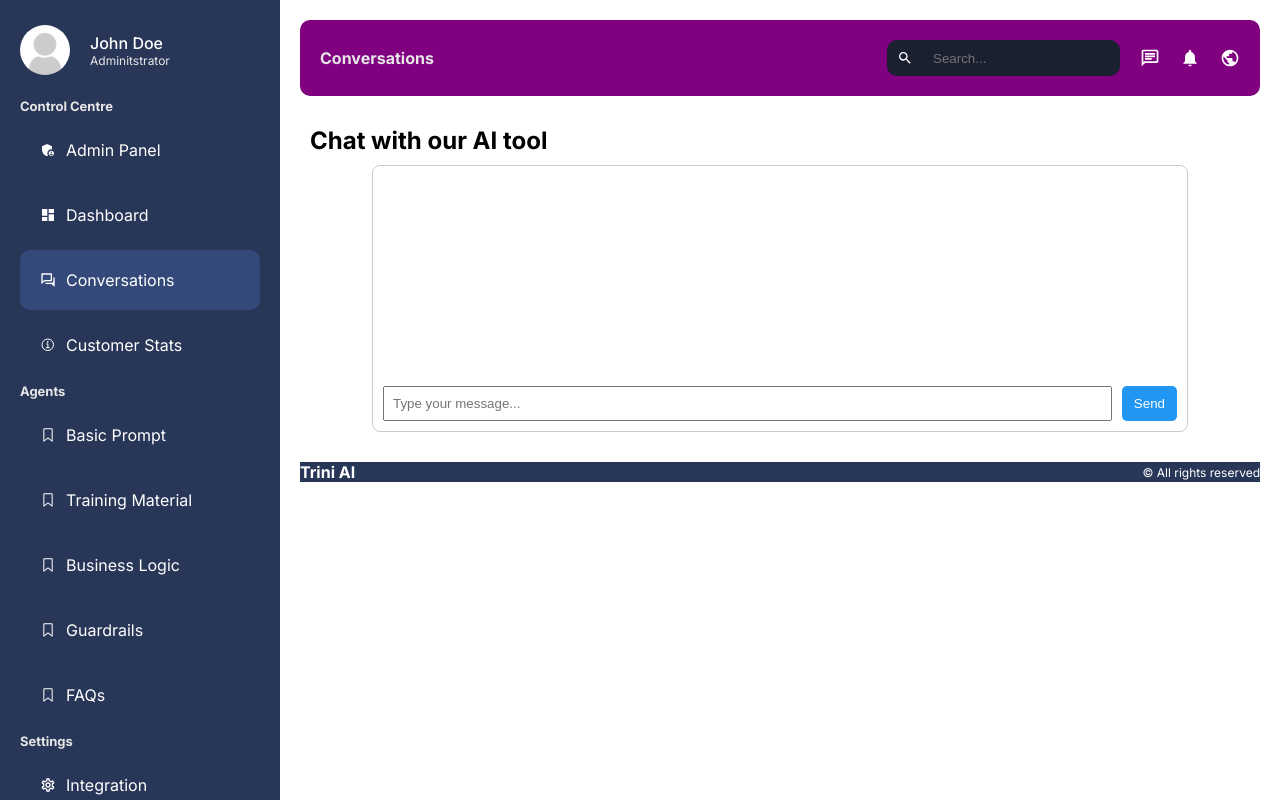
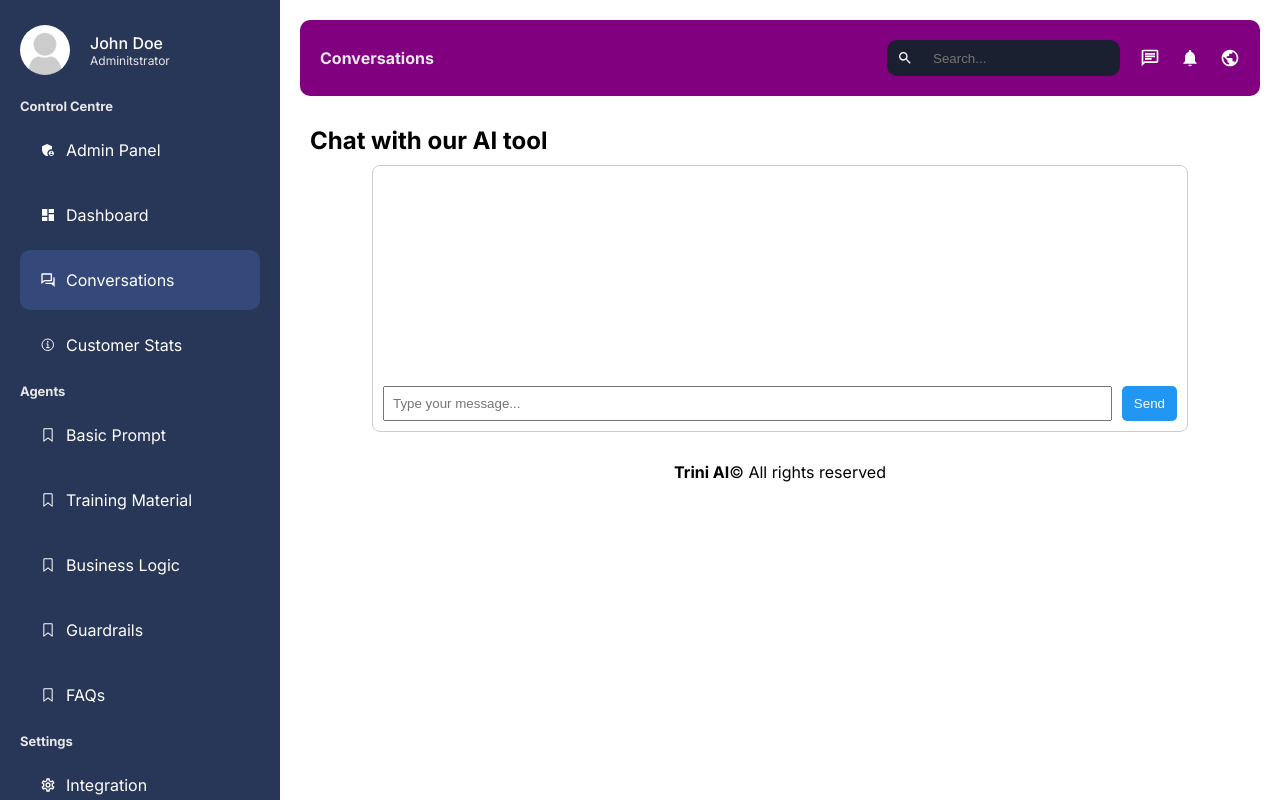
Before and after one commit to ashar-py/Admin-Dashboard, a Next.js app: page /dashboard/conversations in a window 1280 px wide. Shown: the top 800 px of the page. Built offline with nearby package versions, Linux system fonts and the light colour scheme.

Commit message:
footer updated

```diff
--- a/app/dashboard/conversations/page.jsx
+++ b/app/dashboard/conversations/page.jsx
@@ -49,7 +49,7 @@ const ConversationPage = () => {
           <button className={styles.button} onClick={handleSendMessage}>Send</button>
         </div>
       </div>
-      <style jsx>{`
+      {/* <style jsx>{`
       .message {
         display: block;
     padding: 8px;
@@ -71,7 +71,7 @@ const ConversationPage = () => {
     align-self: flex-left;
     text-align: left;
   }
-  `}</style>
+  `}</style> */}
     </div>
   );
 };
--- a/app/ui/dashboard/footer/footer.module.css
+++ b/app/ui/dashboard/footer/footer.module.css
@@ -1,16 +1,19 @@
-.container{
+.container {
     display: flex;
     align-items: center;
-    justify-content: space-between;
+    justify-content: center;
+
     margin-top: 30px;
-    color: var(--text);
-    background: var(--bg);
-}
+    color: black;
+  }
 
-.logo{
+  .logo {
     font-weight: bold;
-}
+    align-items: center;
+    justify-content: center;
+  }
 
-.address{
+  .text {
     font-size: 12px;
-}
+    color: black;
+  }
```
